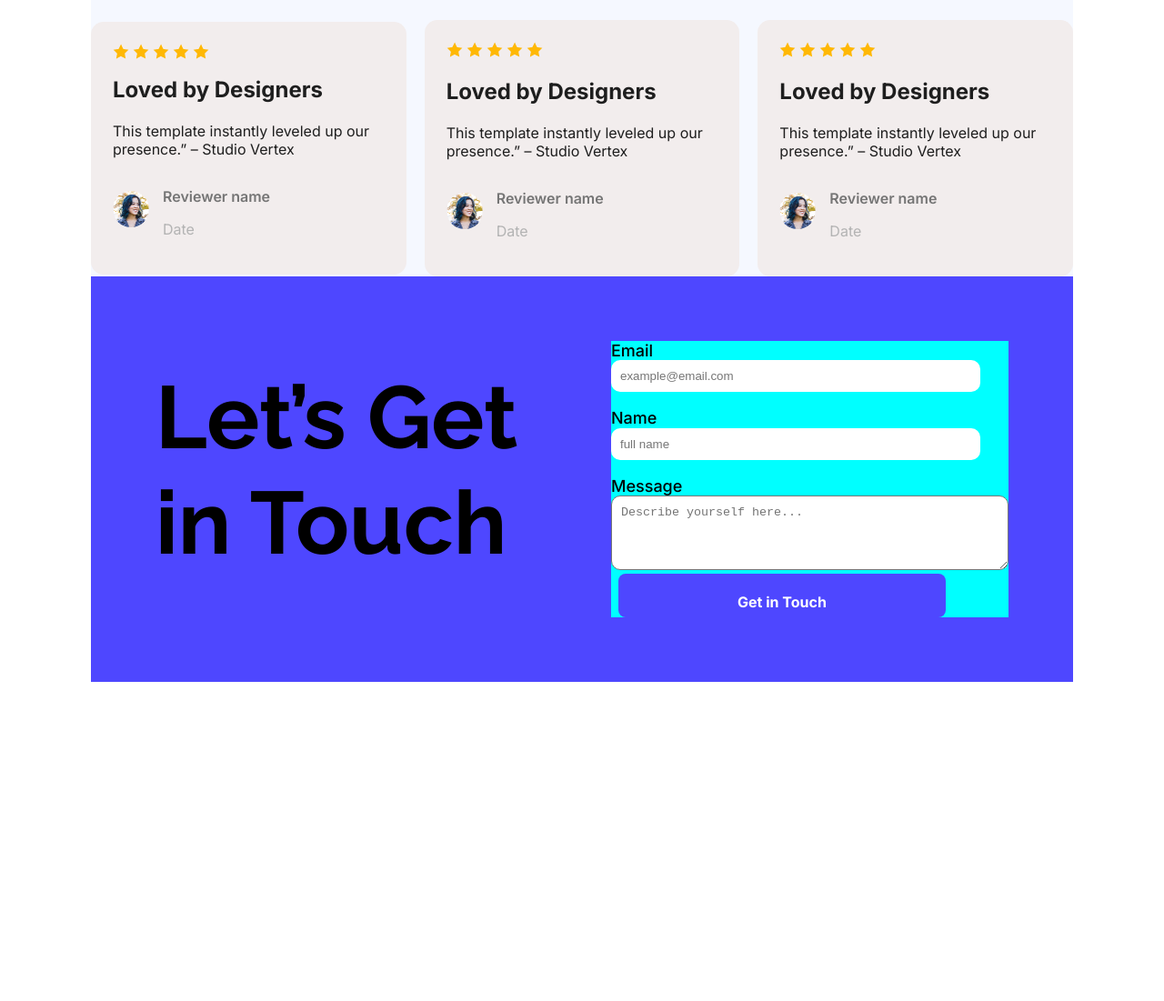
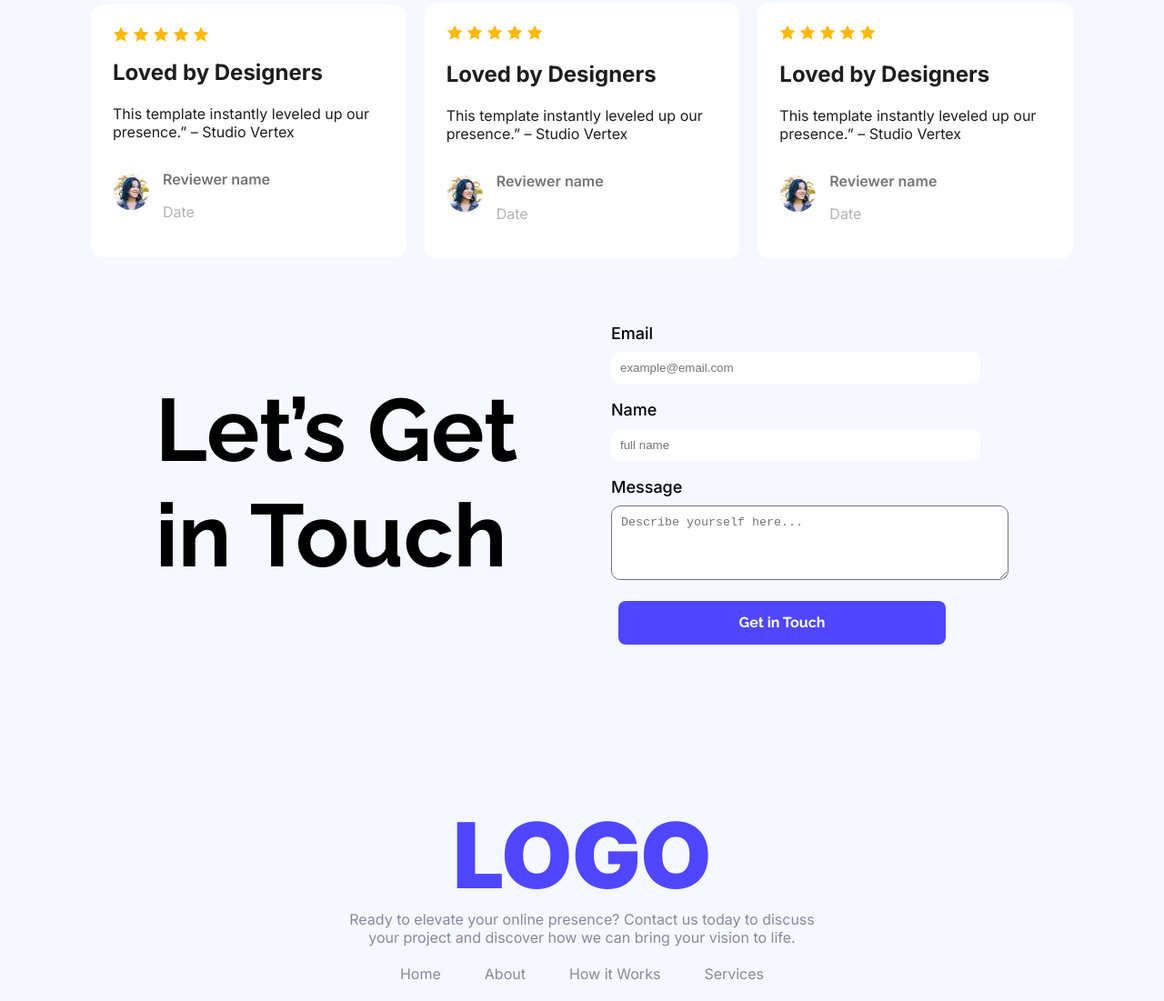
Before and after one commit to mostakim8/Landing_launchpad_MS01A01_PH, a plain HTML site: page index.html in a window 1280 px wide. Shown: the part 1601-2702 px from the top of the page at 91% size. Before the commit the page ends 2451 px from the top, so only its background shows below. Drawn offline with Linux system fonts and the light colour scheme.

Commit message:
added footer section

```diff
--- a/index.html
+++ b/index.html
@@ -175,7 +175,17 @@
     </main>
 <!-- footer section -->
     <footer>
-
+        <section class="footer">
+            <p class="logo-img">LOGO</p>
+            <p class="footer-details">Ready to elevate your online presence? Contact us today to discuss your project and discover how we can bring your
+            vision to life.</p>
+            <div class="footer-nav">
+                <li><a href="">Home</a></li>
+                <li><a href="">About</a></li>
+                <li><a href="">How it Works</a></li>
+                <li><a href="">Services</a></li>
+            </div>
+        </section>
     </footer>
 
 </body>
--- a/style.css
+++ b/style.css
@@ -1,11 +1,11 @@
 body{
     margin:0px;
     padding:0px;
-
+    background-color: #F5F8FF;
 }
 main{
 
-    background-color:#F5F8FF;
+    /* background-color:#F5F8FF; */
     margin: 100px 100px ;
     /* align-items: center; */
 }
@@ -44,7 +44,7 @@ button{
     background-color: #4E47FF;
     height: 48px;
     width: 132px;
-    font-family: "Inter", sans-serif;
+    font-family: "Raleway", sans-serif;
     color: #FFFFFF;
     font-size: 16px;
     font-weight: bold;
@@ -87,6 +87,8 @@ button:hover{
 }
 
 .action-content{
+    justify-content: center;
+    align-items: center;
     height:203px ;
     width:517px;
     gap: 23px;
@@ -104,6 +106,9 @@ button:hover{
     font-size:24px ;
     /* line-height: 30px; */
     font-weight: 400;
+    line-height: 30px;
+
+
 }
 .launch-button{
        font-family: "Raleway", sans-serif;
@@ -149,6 +154,7 @@ button:hover{
     justify-content: center;
     align-items: center;
     gap:158px;
+
 }
 
 .rate{
@@ -165,6 +171,8 @@ button:hover{
 .rate p{
     font-size: 20px;
         color: rgba(0 ,0,0, 0.5);
+        text-align: center;
+        margin-top: 1px;
 }
 /* number section end */
  /* customer review section start */
@@ -203,7 +211,7 @@ button:hover{
 }
 
 .card{
-    background-color: #F2EDED;
+    background-color: #FFFFFF;
     border-radius: 14px;
     padding: 24px 24px;
     height: 243;
@@ -242,7 +250,7 @@ margin-top:20px
 .logIn-newsletter{
     display: flex;
     justify-content: space-between;
-    background-color: #4E47FF;
+    /* background-color: #4E47FF; */
     gap:auto;
     padding: 0 71px;
     /* margin: ; */
@@ -254,11 +262,11 @@ margin-top:20px
     font-size: 97px;
     line-height: 120%;
     color:#000000;
+    margin-top: 130px;
 }
 
 
 form{
-    background-color: aqua;
     margin: 71px 0px;
     gap:19px 0px;
 }
@@ -271,6 +279,7 @@ form label{
     color: #000000;
 }
 form input{
+    margin-top:10px;
     padding: 10px 219px 10px 10px;
     border-radius:10px ;
     height: 70;
@@ -281,10 +290,12 @@ border-style: none;
 textarea{
     border-radius: 10px;
     padding: 10px 10px;
+    margin-top: 10px;
 }
 
 .logIn-newsletter button{
-    padding: 19px 101px;
+    margin-top: 19px;
+    padding: 0px 101px;
     font-size: 16px;
     height: 48px;
         width: 360px;
@@ -293,4 +304,47 @@ textarea{
         font-size:700 ;
 }
 /* log in form newsletter end */
-/*  */
+
+/* footer started */
+footer{
+    margin: auto;
+    text-align: center;
+    height: 221px;
+    width: 531px;
+}
+.footer p {
+    margin: 0;
+}
+.logo-img{
+    font-family: "Inter", sans-serif;
+    font-size: 100px;
+    font-weight: 900;
+    color: #4E47FF;
+    margin-bottom: 8px;
+}
+
+.footer-details{
+    margin-top: 25px;
+    color: #8987A1;
+    font-family: "Inter", sans-serif;
+    font-size: 16px;
+    font-weight: 400 ;
+}
+/* footer nav start */
+.footer-nav {
+    margin-top: 20px;
+    display:flex;
+    align-items: center;
+    justify-content: center;
+    list-style: none;
+    text-decoration: none;
+    font-family: "Inter", sans-serif;
+    gap:48px;
+    color: #8987A1;
+}
+.footer-nav a{
+    color: #8987A1;
+    list-style: none;
+        text-decoration: none;
+}
+/* footer nav end */
```
